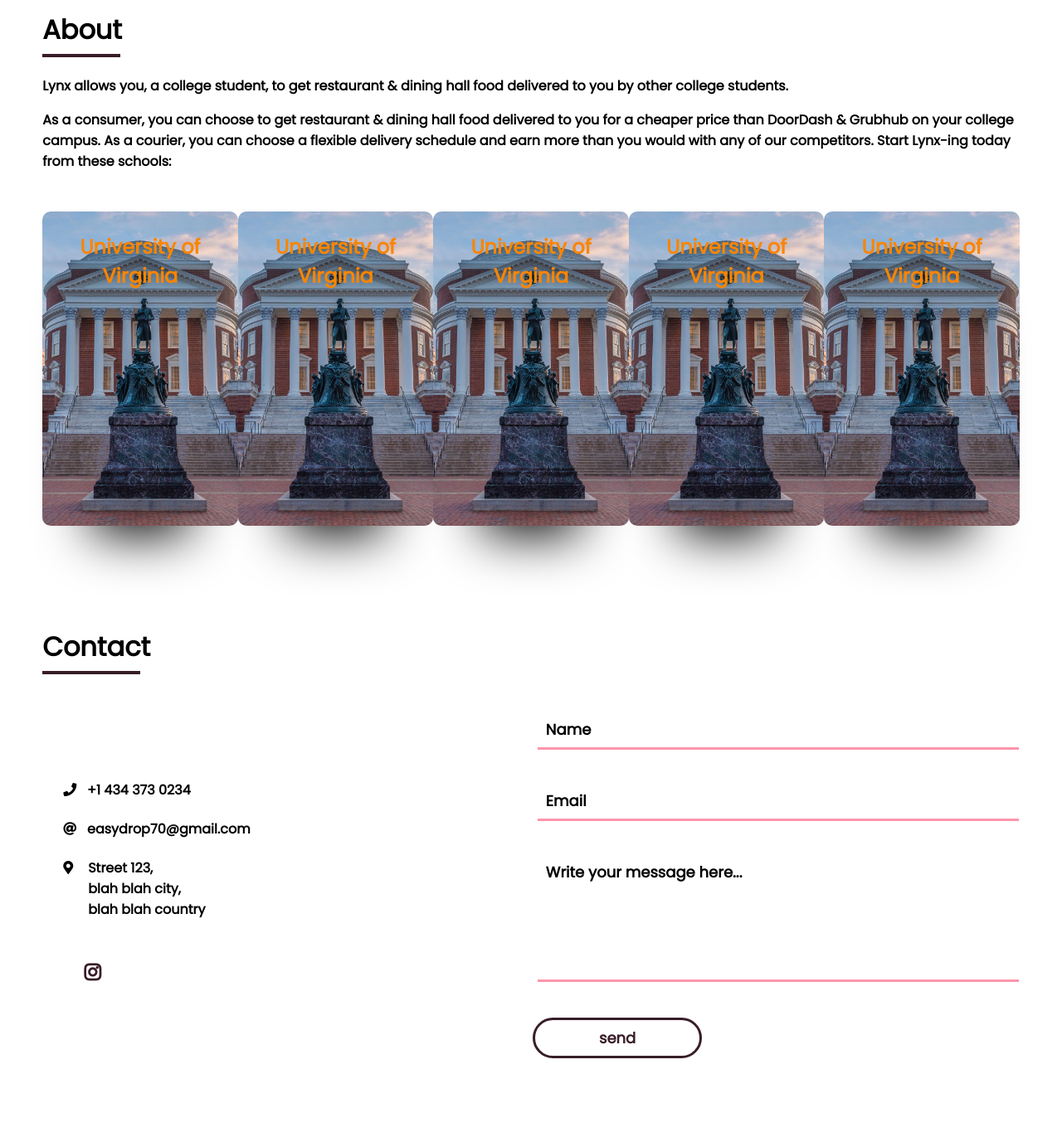
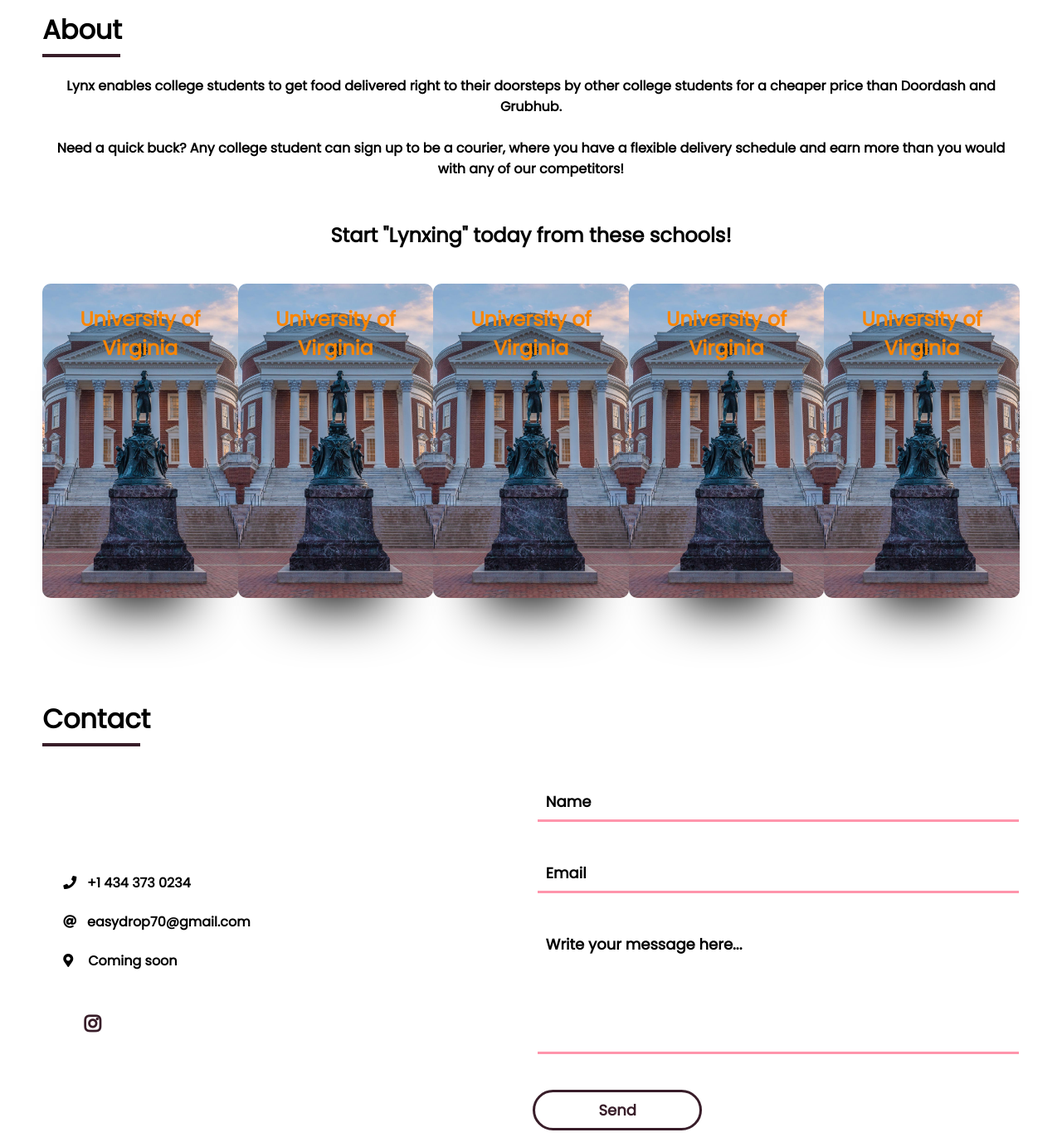
Before and after one commit to andrewtran30/lynx-website, a plain HTML site: page index.html in a window 1280 px wide. Shown: the part 860-2243 px from the top of the page at 83% size. Drawn offline with nearby package versions, Linux system fonts and the light colour scheme.

Commit message:
for students, by students

```diff
--- a/index.css
+++ b/index.css
@@ -20,7 +20,7 @@ body {
     align-items: center;
 }
 #spinner {
-    animation: rotate 0.56s infinite linear;
+    animation: rotate 0.5s infinite linear;
     width:50px;
     height:50px;
     border:12px solid rgb(56, 29, 41);
--- a/index.html
+++ b/index.html
@@ -21,7 +21,10 @@
     <header id="header" class="animated slideInDown" style="animation-delay:1.8s;">
         <table>
             <tr>
-                <td id="logo">Lynx Delivery.</td>
+                <td id="logo">
+                    <img src="images/lynx_logo.png" width="50" height="50">
+                    Lynx Delivery
+                </td>
                 <td id="navigation">
                     <a href="#work">Home</a>
                     <a href="#bio">About</a>
@@ -34,42 +37,28 @@
         <tr>
             <td id="about" class="animated slideInLeft" style="animation-delay:2s;">
                 <h1>A food delivery platform for students, by students.</h1>
-                <button class="btn_one">Order now</button><br>
-                <!-- <table>
-                    <tr>
-                        <td class="animated zoomIn" style="animation-delay:2.2s;"><a class="social"><i class="fab fa-facebook"></i></a></td>
-                        <td class="animated zoomIn" style="animation-delay:2.4s;"><a class="social"><i class="fab fa-twitter"></i></a></td>
-                        <td class="animated zoomIn" style="animation-delay:2.6s;"><a class="social"><i class="fab fa-instagram"></i></a></td>
-                        <td class="animated zoomIn" style="animation-delay:2.8s;"><a class="social"><i class="fab fa-dribbble"></i></a></td>
-                        <td class="animated zoomIn" style="animation-delay:3.0s;"><a class="social"><i class="fab fa-medium"></i></a></td>
-                    </tr>
-                </table> -->
+                <button onclick = "location.href='https://apps.apple.com/us/app/lynx-delivery/id1621457349' "class="btn_one"> Order now</button><br>
             </td>
             <td id="rightImage" class="animated jackInTheBox" style="animation-delay:2.2s;"></td>
         </tr>
     </table>
-    <!-- <div id="work">
-        <h1>work</h1>
-        <div id="photos">
-            <img onclick="magnify($(this).attr('src'))" src="https://images.unsplash.com/photo-1547922657-b370d1687eb1?ixlib=rb-1.2.1&auto=format&fit=crop&w=700&q=80">
-            <img onclick="magnify($(this).attr('src'))" src="https://images.unsplash.com/photo-1549375463-8cbc18ca3f24?ixlib=rb-1.2.1&ixid=eyJhcHBfaWQiOjEyMDd9&auto=format&fit=crop&w=967&q=80">
-            <img onclick="magnify($(this).attr('src'))" src="https://images.unsplash.com/photo-1549366021-9f761d450615?ixlib=rb-1.2.1&ixid=eyJhcHBfaWQiOjEyMDd9&auto=format&fit=crop&w=650&q=80">
-            <img onclick="magnify($(this).attr('src'))" src="https://images.unsplash.com/photo-1549309019-a1d77aeae74f?ixlib=rb-1.2.1&ixid=eyJhcHBfaWQiOjEyMDd9&auto=format&fit=crop&w=634&q=80">
-            <img onclick="magnify($(this).attr('src'))" src="https://images.unsplash.com/photo-1547149666-769b42053e67?ixlib=rb-1.2.1&ixid=eyJhcHBfaWQiOjEyMDd9&auto=format&fit=crop&w=564&q=80">
-            <img onclick="magnify($(this).attr('src'))" src="https://images.unsplash.com/photo-1547950515-e652d0f50b1b?ixlib=rb-1.2.1&ixid=eyJhcHBfaWQiOjEyMDd9&auto=format&fit=crop&w=634&q=80">
-            <img onclick="magnify($(this).attr('src'))" src="https://images.unsplash.com/photo-1545342084-d03fe58ea023?ixlib=rb-1.2.1&ixid=eyJhcHBfaWQiOjEyMDd9&auto=format&fit=crop&w=633&q=80">
-        </div>
-    </div> -->
-
     <div id="bio">
         <h1>About</h1>
         <p>
-            Lynx allows you, a college student, to get restaurant & dining hall food delivered to you by other college students.
+            <center>
+            Lynx enables college students to get food delivered right to their doorsteps by other college students for a cheaper price than Doordash and Grubhub.
+            <br>
+            <br>
+            Need a quick buck? Any college student can sign up to be a courier, where you have a flexible delivery schedule and earn more than you would with any of our competitors!
+            <br>
+            <br>
+            <br>
+            <font size="+2"> Start "Lynxing" today from these schools! </font>
+            <br>
+            <br>
+            </center>
         </p>
-        <p style="padding-bottom: 2rem;">
-            As a consumer, you can choose to get restaurant & dining hall food delivered to you for a cheaper price than DoorDash & Grubhub on your college campus. As a courier, you can choose a flexible delivery schedule and earn more than you would with any of our competitors.
-            Start Lynx-ing today from these schools:
-        </p>
+
         <div class="container">
         <div class="card card0">
             <div class="border">
@@ -116,18 +105,13 @@
                                 <tr>
                                     <td><i class="fas fa-map-marker-alt"></i>
                                     <div id="address">
-                                        Street 123,<br>
-                                        blah blah city,<br>
-                                        blah blah country
+                                        Coming soon
                                     </div>
                                     </td>
                                 </tr>
                                 <tr>
                                     <td>
-                                        <!-- <a class="social"><i class="fab fa-facebook"></i></a> -->
-                                        <!-- <a class="social"><i class="fab fa-twitter"></i></a> -->
                                         <a class="social" href="https://www.instagram.com/lynx.delivery/"><i class="fab fa-instagram"></i></a>
-                                        <!-- <a class="social"><i class="fab fa-medium"></i></a> -->
                                     </td>
                                 </tr>
                             </table>
@@ -139,7 +123,7 @@
                             <input type="text" placeholder="Name" required>
                             <input type="email" placeholder="Email" required><br>
                             <textarea placeholder="Write your message here..." required rows="5"></textarea><br>
-                            <button class="btn_one">send</button>
+                            <button class="btn_one">Send</button>
                         </form>
                     </td>
                 </tr>
```
Also changed, not shown: images/app_store.png (added), images/app_store.svg (added), images/lynx_logo.png (added), 1 other file.
